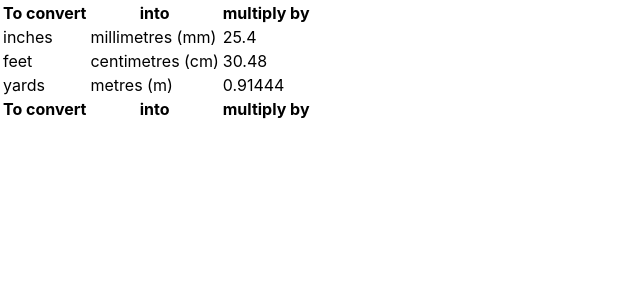
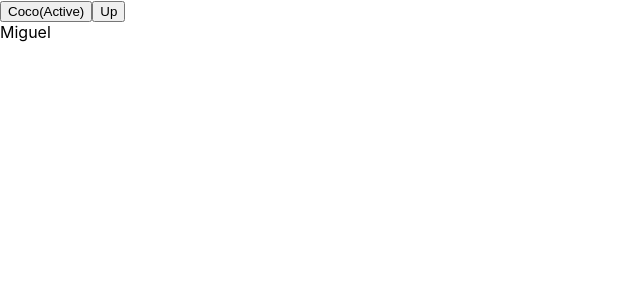
Before and after one commit to mohinderps/elsa, a React (Create React App) app: page / in a window 1280 px wide. Shown: the top 300 px of the page, without its empty margins (0-640 px from the left). Built offline with nearby package versions, Linux system fonts and the light colour scheme.

Commit message:
Add Tabs component

```diff
--- a/src/App.js
+++ b/src/App.js
@@ -1,43 +1,16 @@
-import "./App.css";
-import { Table, Tbody, Td, Thead, Tfoot, Tr, Th } from "./components/Table";
+import React from "react";
+import Tabs from "./components/Tabs";
 
 function App() {
   return (
-    <div>
-      <Table>
-        <Thead>
-          <Tr>
-            <Th>To convert</Th>
-            <Th>into</Th>
-            <Th>multiply by</Th>
-          </Tr>
-        </Thead>
-        <Tbody>
-          <Tr>
-            <Td>inches</Td>
-            <Td>millimetres (mm)</Td>
-            <Td>25.4</Td>
-          </Tr>
-          <Tr>
-            <Td>feet</Td>
-            <Td>centimetres (cm)</Td>
-            <Td>30.48</Td>
-          </Tr>
-          <Tr>
-            <Td>yards</Td>
-            <Td>metres (m)</Td>
-            <Td>0.91444</Td>
-          </Tr>
-        </Tbody>
-        <Tfoot>
-          <Tr>
-            <Th>To convert</Th>
-            <Th>into</Th>
-            <Th>multiply by</Th>
-          </Tr>
-        </Tfoot>
-      </Table>
-    </div>
+    <Tabs>
+      <Tabs.Tab id="a">Coco</Tabs.Tab>
+      <Tabs.Tab id="b">Up</Tabs.Tab>
+      <Tabs.TabPanels>
+        <Tabs.TabPanel id="a">Miguel</Tabs.TabPanel>
+        <Tabs.TabPanel id="b">Russell</Tabs.TabPanel>
+      </Tabs.TabPanels>
+    </Tabs>
   );
 }
 
--- a/src/components/Table/index.js
+++ /dev/null
@@ -1,31 +0,0 @@
-import React from "react";
-
-export const Table = function (props) {
-  return <table>{props.children}</table>;
-};
-
-export const Thead = function (props) {
-  return <thead>{props.children}</thead>;
-};
-
-export const Tbody = function (props) {
-  return <tbody>{props.children}</tbody>;
-};
-
-export const Tfoot = function (props) {
-  return <tfoot>{props.children}</tfoot>;
-};
-
-export const Tr = function (props) {
-  return <tr>{props.children}</tr>;
-};
-
-export const Td = function (props) {
-  return <td>{props.children}</td>;
-};
-
-export const Th = function (props) {
-  return <th>{props.children}</th>;
-};
-
-export const TableCaption = 8;
--- /dev/null
+++ b/src/components/Tabs/index.js
@@ -0,0 +1,57 @@
+import React from "react";
+
+function TabPanel(props) {
+  const { id, activeId, children } = props;
+
+  return <>{activeId === id && children}</>;
+}
+
+function TabPanels(props) {
+  const { activeId } = props;
+  const children = React.Children.map(props.children, (child) =>
+    React.cloneElement(child, { activeId })
+  );
+
+  return <div className="panel">{children}</div>;
+}
+
+function Tab(props) {
+  const { children, handleClick, id, activeId } = props;
+  return (
+    <button onClick={() => handleClick(id)}>
+      <span>{children}</span>
+      {activeId === id && <span>(Active)</span>}
+    </button>
+  );
+}
+
+class Tabs extends React.Component {
+  static Tab = Tab;
+  static TabPanels = TabPanels;
+  static TabPanel = TabPanel;
+  constructor(props) {
+    super(props);
+    this.state = {
+      activeId: "a",
+    };
+  }
+
+  handleClick = (id) => {
+    this.setState({
+      activeId: id,
+    });
+  };
+
+  render() {
+    const { children } = this.props;
+    const newChildren = React.Children.map(children, (child) =>
+      React.cloneElement(child, {
+        handleClick: this.handleClick,
+        activeId: this.state.activeId,
+      })
+    );
+    return newChildren;
+  }
+}
+
+export default Tabs;
```
Also changed, not shown: src/index.js (+6 -6 lines).
